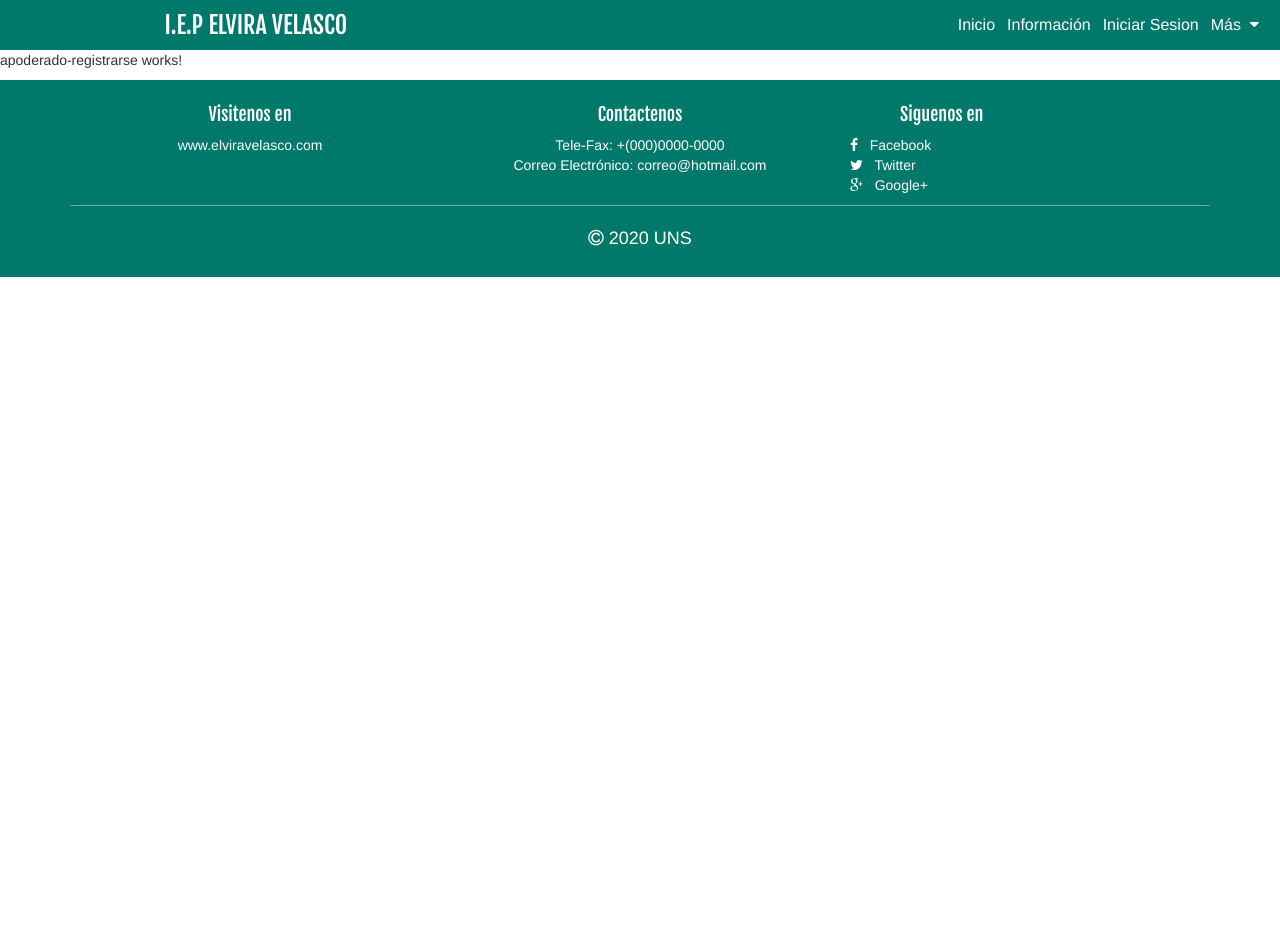
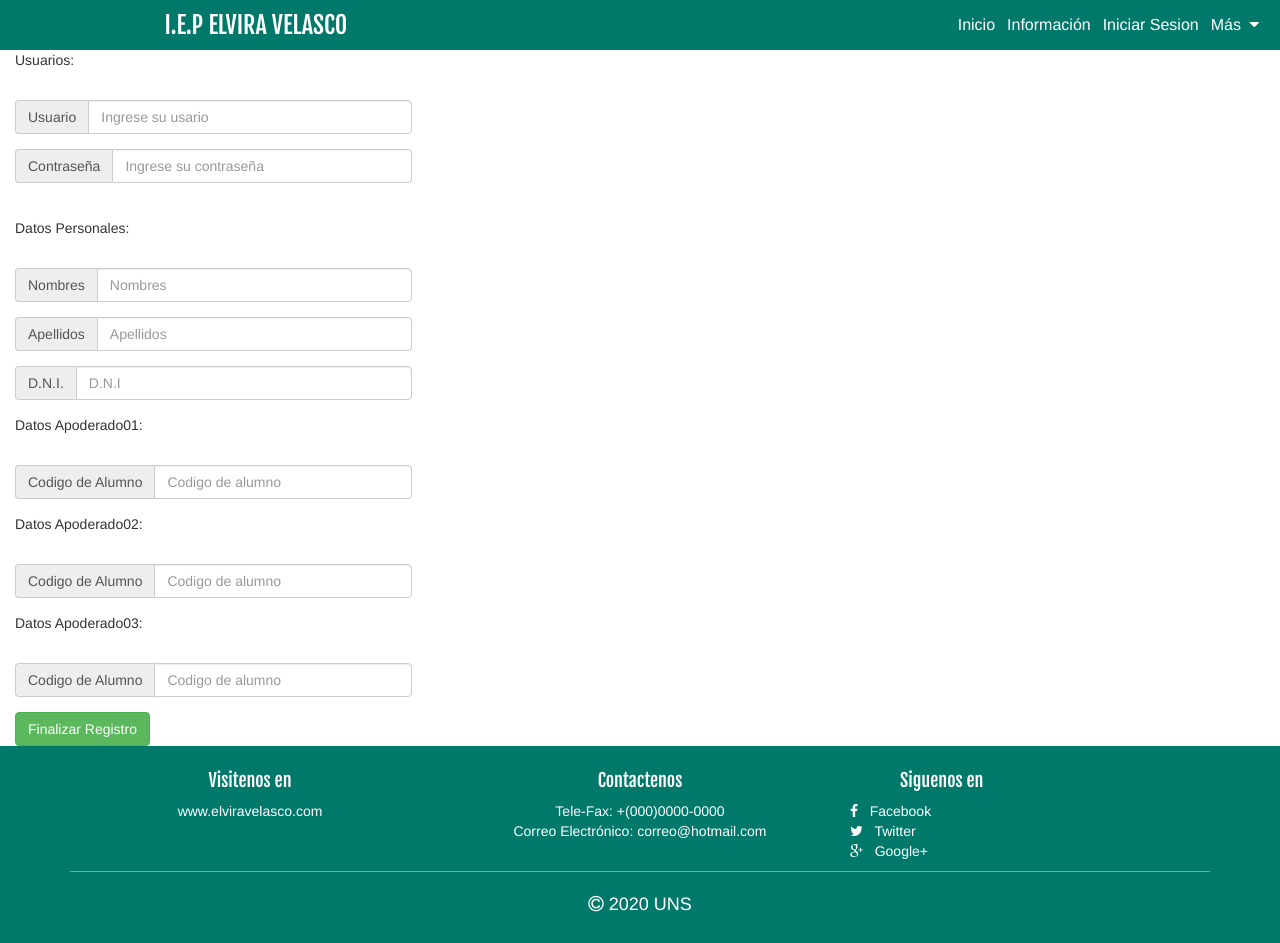
Before and after one commit to diegobaesv/ElviraVFrontEnd, an Angular app: page /apoderado/registrarse in a window 1280 px wide. Before the commit the page ends 800 px from the top, so only its background shows below. Built offline with nearby package versions, Linux system fonts and the light colour scheme.

Commit message:
Update apoderado-registrarse.component.html

```diff
--- a/src/app/pages/apoderado/apoderado-registrarse/apoderado-registrarse.component.html
+++ b/src/app/pages/apoderado/apoderado-registrarse/apoderado-registrarse.component.html
@@ -1 +1,66 @@
-<p>apoderado-registrarse works!</p>
+<form action="">
+
+    <div class="col-sm-4">
+        <p>Usuarios:</p><br>
+        <div class="form-group">
+        <div class="input-group">
+          <span class="input-group-addon" id="basic-addon1">Usuario</span>
+              <input type="text" class="form-control" placeholder="Ingrese su usario" aria-describedby="basic-addon1">
+        </div>
+    </div>
+    <div class="form-group">
+        <div class="input-group">
+          <span class="input-group-addon" id="basic-addon1">Contraseña</span>
+              <input type="password" class="form-control" placeholder="Ingrese su contraseña" aria-describedby="basic-addon1">
+        </div>
+    </div>
+
+    <br>
+    <p>Datos Personales:</p><br>
+    <div class="form-group">
+        <div class="input-group">
+          <span class="input-group-addon" id="basic-addon1">Nombres</span>
+              <input type="text" class="form-control" placeholder="Nombres" aria-describedby="basic-addon1">
+        </div>
+    </div>
+        <div class="form-group">
+        <div class="input-group">
+          <span class="input-group-addon" id="basic-addon1">Apellidos</span>
+              <input type="text" class="form-control" placeholder="Apellidos" aria-describedby="basic-addon1">
+        </div>
+    </div>
+        <div class="form-group">
+        <div class="input-group">
+          <span class="input-group-addon" id="basic-addon1">D.N.I.</span>
+              <input type="text" class="form-control" placeholder="D.N.I" aria-describedby="basic-addon1">
+        </div>
+
+    </div>
+
+    <p>Datos Apoderado01:</p><br>
+    <div class="form-group">
+        <div class="input-group">
+          <span class="input-group-addon" id="basic-addon1">Codigo de Alumno</span>
+              <input type="text" class="form-control" placeholder="Codigo de alumno" aria-describedby="basic-addon1">
+        </div>
+    </div>
+
+    <p>Datos Apoderado02:</p><br>
+    <div class="form-group">
+        <div class="input-group">
+          <span class="input-group-addon" id="basic-addon1">Codigo de Alumno</span>
+              <input type="text" class="form-control" placeholder="Codigo de alumno" aria-describedby="basic-addon1">
+        </div>
+    </div>
+
+    <p>Datos Apoderado03:</p><br>
+    <div class="form-group">
+        <div class="input-group">
+          <span class="input-group-addon" id="basic-addon1">Codigo de Alumno</span>
+              <input type="text" class="form-control" placeholder="Codigo de alumno" aria-describedby="basic-addon1">
+        </div>
+    </div>
+    <input type="submit" value="Finalizar Registro" class="btn btn-success">
+    </div>
+
+</form>
```
